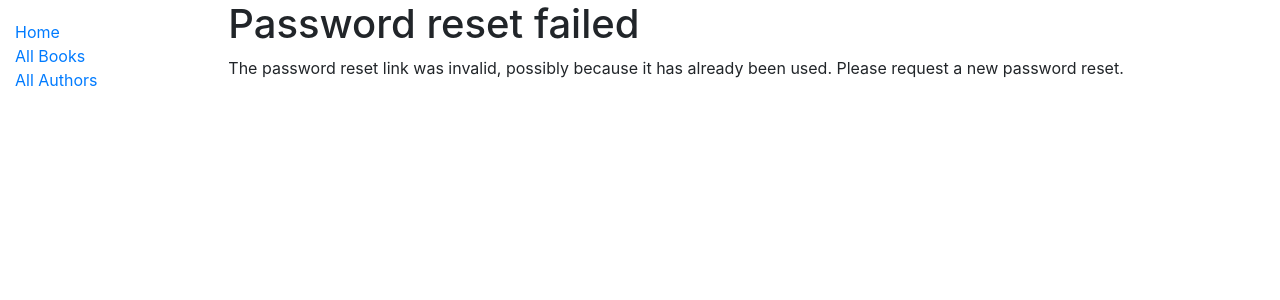
After one commit to 3point14guy/mozilla-django-tutorial, a Django app: template templates/registration/password_reset_confirm.html in a window 1280 px wide. The commit adds this page. Shown: the top 300 px of the page. Run offline with Django 3.2, Linux system fonts and the light colour scheme; the template is opened without the code that fills it, so the values that code supplies are empty; some libraries are stand-ins or nearby versions.

Commit message:
add password reset templates

```diff
--- a/locallibrary/settings.py
+++ b/locallibrary/settings.py
@@ -123,3 +123,6 @@ USE_TZ = True
 STATIC_URL = '/static/'
 
 LOGIN_REDIRECT_URL = '/'
+
+# allows for testing password reset via email
+EMAIL_BACKEND = 'django.core.mail.backends.console.EmailBackend'
--- a/templates/registration/login.html
+++ b/templates/registration/login.html
@@ -31,5 +31,5 @@
   <input type="hidden" name="next" value="{{ next }}">
 </form>
 
-<!-- <p><a href="{% url 'password_reset' %}">Lost password?</a></p> -->
+<p><a href="{% url 'password_reset' %}">Lost password?</a></p>
 {% endblock %}
--- /dev/null
+++ b/templates/registration/password_reset_complete.html
@@ -0,0 +1,6 @@
+{% extends "base_generic.html" %}
+
+{% block content %}
+  <h1>Your password has been changed!</h1>
+  <p><a href="{% url 'login' %}">log in again?</a></p>
+{% endblock %}
--- /dev/null
+++ b/templates/registration/password_reset_confirm.html
@@ -0,0 +1,29 @@
+{% extends "base_generic.html"%}
+
+{% block content %}
+  {% if validlink %}
+    <p>Please enter and confirm your new password:</p>
+    <form class="" action="" method="post">
+    {% csrf_token %}
+      <table>
+        <tr>
+          <td>{{ form.new_password1.errors }}</td>
+          <label for="id_new_password1">New password:</label>
+          <td> {{ form.new_password1 }}</td>
+        </tr>
+        <tr>
+          <td>{{ form.new_password2.errors }}</td>
+          <label for="id_new_password2">Confirm password:</label>
+          <td> {{ form.new_password2 }}</td>
+        </tr>
+        <tr>
+          <td></td>
+          <td><input type="submit" name="" value="Change my password"/></td>
+        </tr>
+      </table>
+    </form>
+  {% else %}
+    <h1>Password reset failed</h1>
+    <p>The password reset link was invalid, possibly because it has already been used. Please request a new password reset.</p>
+  {% endif %}
+{% endblock%}
--- /dev/null
+++ b/templates/registration/password_reset_done.html
@@ -0,0 +1,5 @@
+{% extends "base_generic.html" %}
+
+{% block content %}
+  <p>Please check your email for the reset instructions we've sent.  Don't forget to check the spam folder. 😉</p>
+{% endblock %}
--- /dev/null
+++ b/templates/registration/password_reset_email.html
@@ -0,0 +1,3 @@
+Someone asked for a password reset for email {{ email }}. Follow the link below to reset it or disregard this email if you did not make the request.
+
+{{ protocol }}://{{ domain }}{% url 'password_reset_confirm' uidb64=uid token=token %}
```
Also changed, not shown: templates/registration/password_reset_form.html (added, +16 -0 lines).
